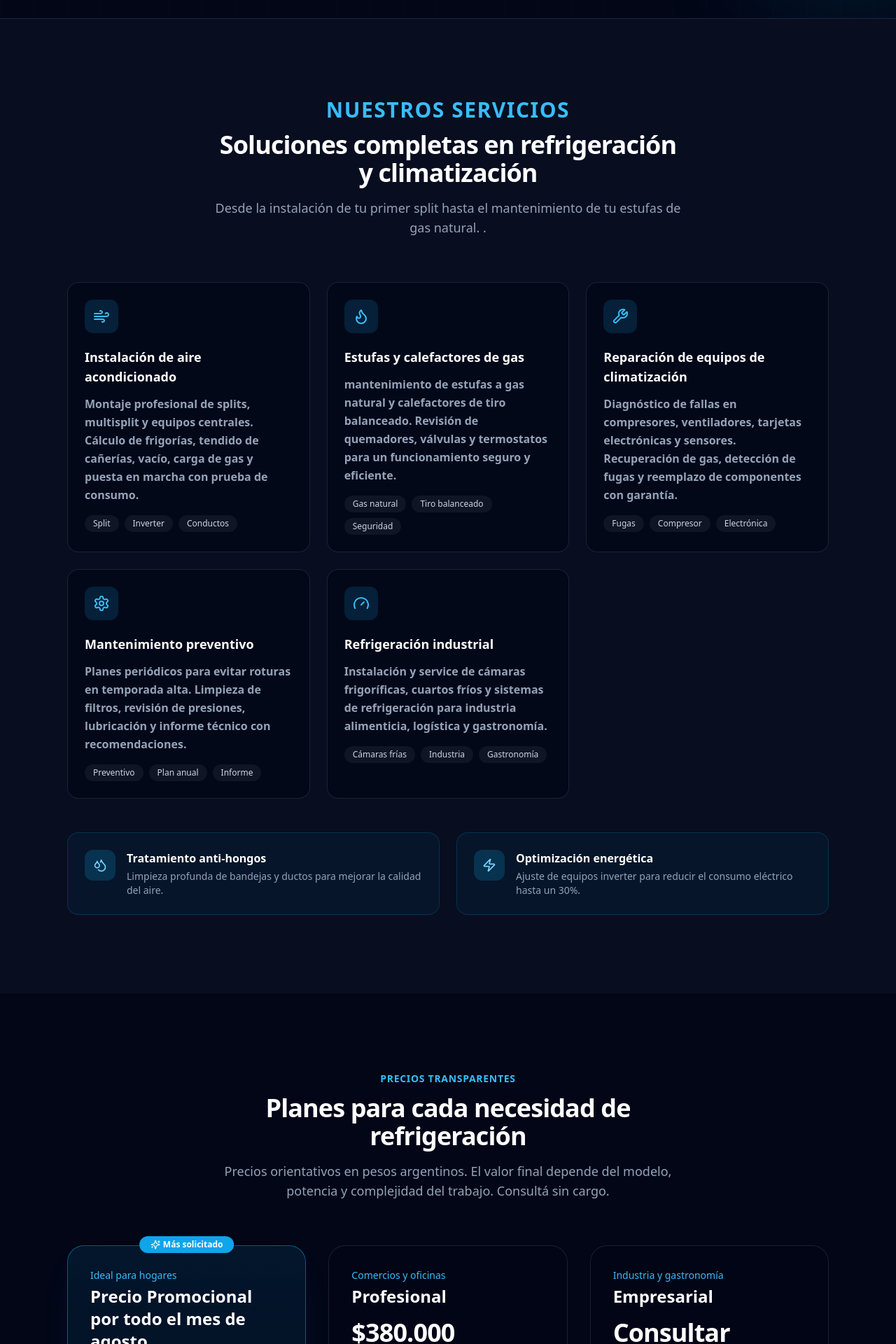
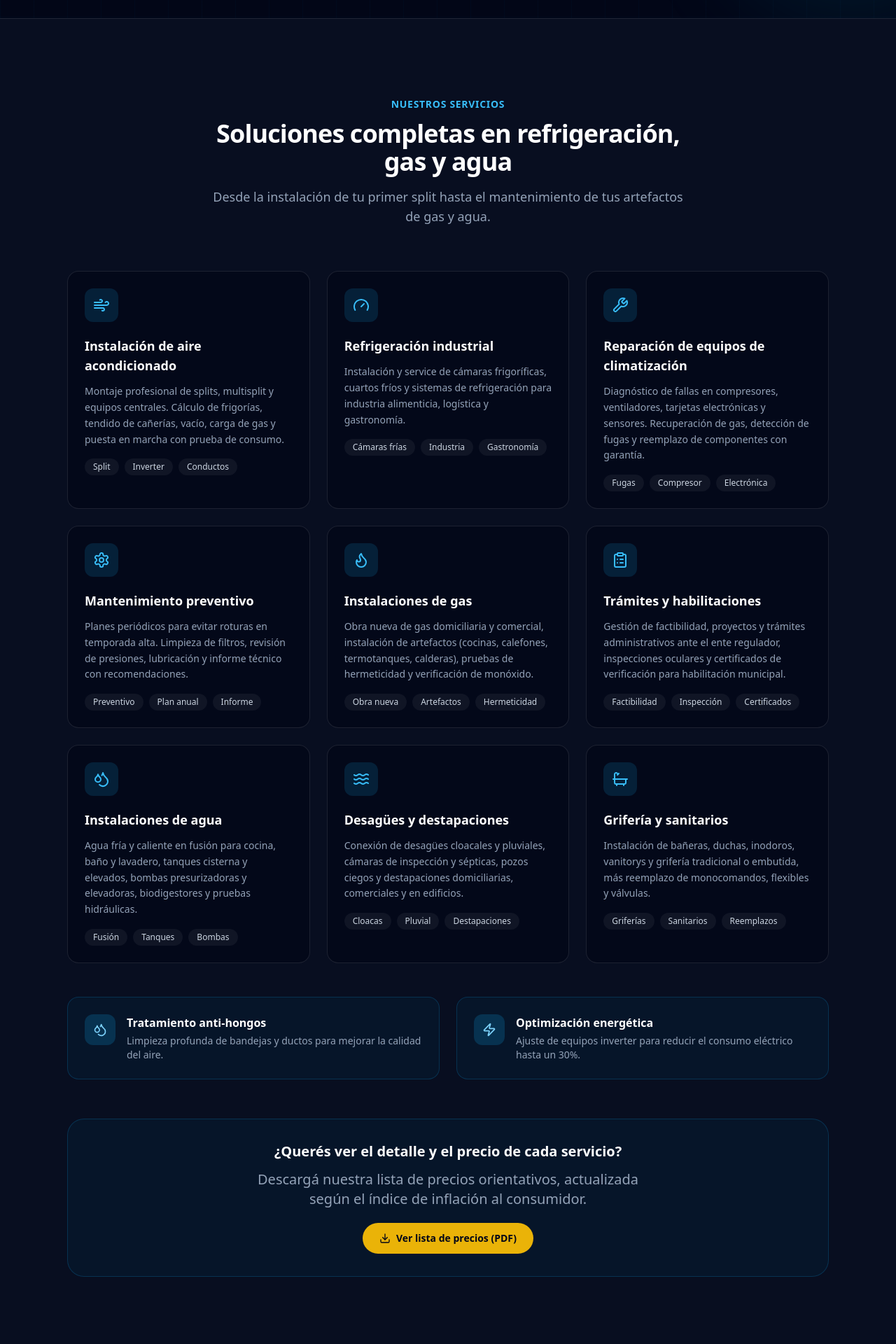
Before and after one commit to fernandobenegas/proyectorCursor, a Next.js app: page / in a window 1280 px wide. Shown: the part 840-2760 px from the top of the page at 70% size. Built offline with nearby package versions, Linux system fonts and the light colour scheme.

Commit message:
Agregamos pdf con servicios y precios para que puedan descargarlos y tmb cards nuevos con los servicios detallados

```diff
--- a/components/features.tsx
+++ b/components/features.tsx
@@ -1,13 +1,15 @@
 import {
+  Wind,
+  Flame,
+  Wrench,
+  Settings,
+  Gauge,
   Droplets,
-  Fan,
-  Gauge,
-  Refrigerator,
-  Settings,
-  Wrench,
-  Wind,
+  Waves,
+  Bath,
+  ClipboardList,
   Zap,
-  Flame
+  Download,
 } from 'lucide-react';
 
 const services = [
@@ -19,11 +21,11 @@ const services = [
     tags: ['Split', 'Inverter', 'Conductos'],
   },
   {
-    icon: Flame,
-    title: 'Estufas y calefactores de gas',
+    icon: Gauge,
+    title: 'Refrigeración industrial',
     description:
-      'mantenimiento de estufas a gas natural y calefactores de tiro balanceado. Revisión de quemadores, válvulas y termostatos para un funcionamiento seguro y eficiente.',
-    tags: ['Gas natural', 'Tiro balanceado', 'Seguridad'],
+      'Instalación y service de cámaras frigoríficas, cuartos fríos y sistemas de refrigeración para industria alimenticia, logística y gastronomía.',
+    tags: ['Cámaras frías', 'Industria', 'Gastronomía'],
   },
   {
     icon: Wrench,
@@ -32,7 +34,6 @@ const services = [
       'Diagnóstico de fallas en compresores, ventiladores, tarjetas electrónicas y sensores. Recuperación de gas, detección de fugas y reemplazo de componentes con garantía.',
     tags: ['Fugas', 'Compresor', 'Electrónica'],
   },
-
   {
     icon: Settings,
     title: 'Mantenimiento preventivo',
@@ -41,11 +42,39 @@ const services = [
     tags: ['Preventivo', 'Plan anual', 'Informe'],
   },
   {
-    icon: Gauge,
-    title: 'Refrigeración industrial',
+    icon: Flame,
+    title: 'Instalaciones de gas',
     description:
-      'Instalación y service de cámaras frigoríficas, cuartos fríos y sistemas de refrigeración para industria alimenticia, logística y gastronomía.',
-    tags: ['Cámaras frías', 'Industria', 'Gastronomía'],
+      'Obra nueva de gas domiciliaria y comercial, instalación de artefactos (cocinas, calefones, termotanques, calderas), pruebas de hermeticidad y verificación de monóxido.',
+    tags: ['Obra nueva', 'Artefactos', 'Hermeticidad'],
+  },
+  {
+    icon: ClipboardList,
+    title: 'Trámites y habilitaciones',
+    description:
+      'Gestión de factibilidad, proyectos y trámites administrativos ante el ente regulador, inspecciones oculares y certificados de verificación para habilitación municipal.',
+    tags: ['Factibilidad', 'Inspección', 'Certificados'],
+  },
+  {
+    icon: Droplets,
+    title: 'Instalaciones de agua',
+    description:
+      'Agua fría y caliente en fusión para cocina, baño y lavadero, tanques cisterna y elevados, bombas presurizadoras y elevadoras, biodigestores y pruebas hidráulicas.',
+    tags: ['Fusión', 'Tanques', 'Bombas'],
+  },
+  {
+    icon: Waves,
+    title: 'Desagües y destapaciones',
+    description:
+      'Conexión de desagües cloacales y pluviales, cámaras de inspección y sépticas, pozos ciegos y destapaciones domiciliarias, comerciales y en edificios.',
+    tags: ['Cloacas', 'Pluvial', 'Destapaciones'],
+  },
+  {
+    icon: Bath,
+    title: 'Grifería y sanitarios',
+    description:
+      'Instalación de bañeras, duchas, inodoros, vanitorys y grifería tradicional o embutida, más reemplazo de monocomandos, flexibles y válvulas.',
+    tags: ['Griferías', 'Sanitarios', 'Reemplazos'],
   },
 ];
 
@@ -66,21 +95,20 @@ export default function Features() {
   return (
     <section id="servicios" className="border-t border-white/10 bg-slate-900/50 py-20 sm:py-28">
       <div className="mx-auto max-w-6xl px-4 sm:px-6 lg:px-8">
-        <div className="mx-auto text-3xl max-w-2xl text-center">
-          <p className="text-sm:text-3xl font-bold uppercase tracking-wider  text-frost-400">
+        <div className="mx-auto max-w-2xl text-center">
+          <p className="text-sm font-bold uppercase tracking-wider text-frost-400">
             Nuestros servicios
           </p>
           <h2 className="mt-3 text-3xl font-bold tracking-tight text-white sm:text-4xl">
-            Soluciones completas en refrigeración y climatización
+            Soluciones completas en refrigeración, gas y agua
           </h2>
           <p className="mt-4 text-lg text-slate-400">
-            Desde la instalación de tu primer split hasta el mantenimiento de tu
-            estufas de gas natural.
-           .
+            Desde la instalación de tu primer split hasta el mantenimiento de tus
+            artefactos de gas y agua.
           </p>
         </div>
 
-        <div className="mt-16  grid gap-6 sm:grid-cols-2 lg:grid-cols-3">
+        <div className="mt-16 grid gap-6 sm:grid-cols-2 lg:grid-cols-3">
           {services.map((service) => (
             <article
               key={service.title}
@@ -90,7 +118,7 @@ export default function Features() {
                 <service.icon className="h-6 w-6" />
               </div>
               <h3 className="mt-5 text-lg font-semibold text-white">{service.title}</h3>
-              <p className="mt-3 text-1xl font-semibold leading-relaxed text-slate-400">
+              <p className="mt-3 text-sm leading-relaxed text-slate-400">
                 {service.description}
               </p>
               <div className="mt-4 flex flex-wrap gap-2">
@@ -123,6 +151,25 @@ export default function Features() {
             </div>
           ))}
         </div>
+
+        <div className="mt-14 flex flex-col items-center gap-3 rounded-3xl border border-frost-500/20 bg-frost-500/5 p-8 text-center">
+          <h2 className="text-xl font-semibold text-white">
+            ¿Querés ver el detalle y el precio de cada servicio?
+          </h2>
+          <p className="max-w-xl text-xl text-slate-400">
+            Descargá nuestra lista de precios orientativos, actualizada según el
+            índice de inflación al consumidor.
+          </p>
+          <a
+            href="/COSTOS_REFRIGERACION_ROSARIO.pdf"
+            target="_blank"
+            rel="noopener noreferrer"
+            className="mt-2 inline-flex items-center gap-2 rounded-full bg-yellow-500 px-6 py-3 text-sm font-semibold text-slate-950 "
+          >
+            <Download className="h-4 w-4" />
+            Ver lista de precios (PDF)
+          </a>
+        </div>
       </div>
     </section>
   );
```
Also changed, not shown: 1 other file (tests, documents, lock files or other folders).
